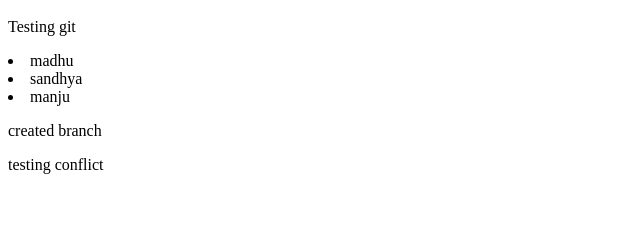
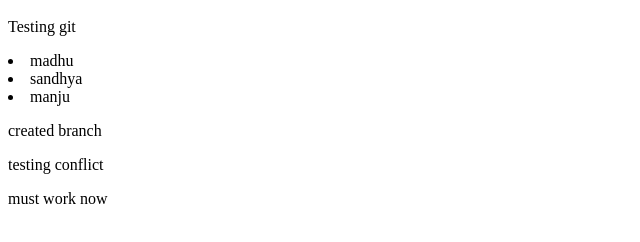
Before and after one commit to prema0412/git-practice-repo, a plain HTML site: page index.html in a window 1280 px wide. Shown: the part 48-290 px from the top of the page, without its empty margins (0-640 px from the left). Drawn offline with Linux system fonts and the light colour scheme.

Commit message:
make this work

```diff
--- a/index.html
+++ b/index.html
@@ -13,5 +13,6 @@
     <li>manju</li>
     <p>created branch</p>
     <p>testing conflict</p>
+    <p>must work now</p>
 </body>
 </html>
```
